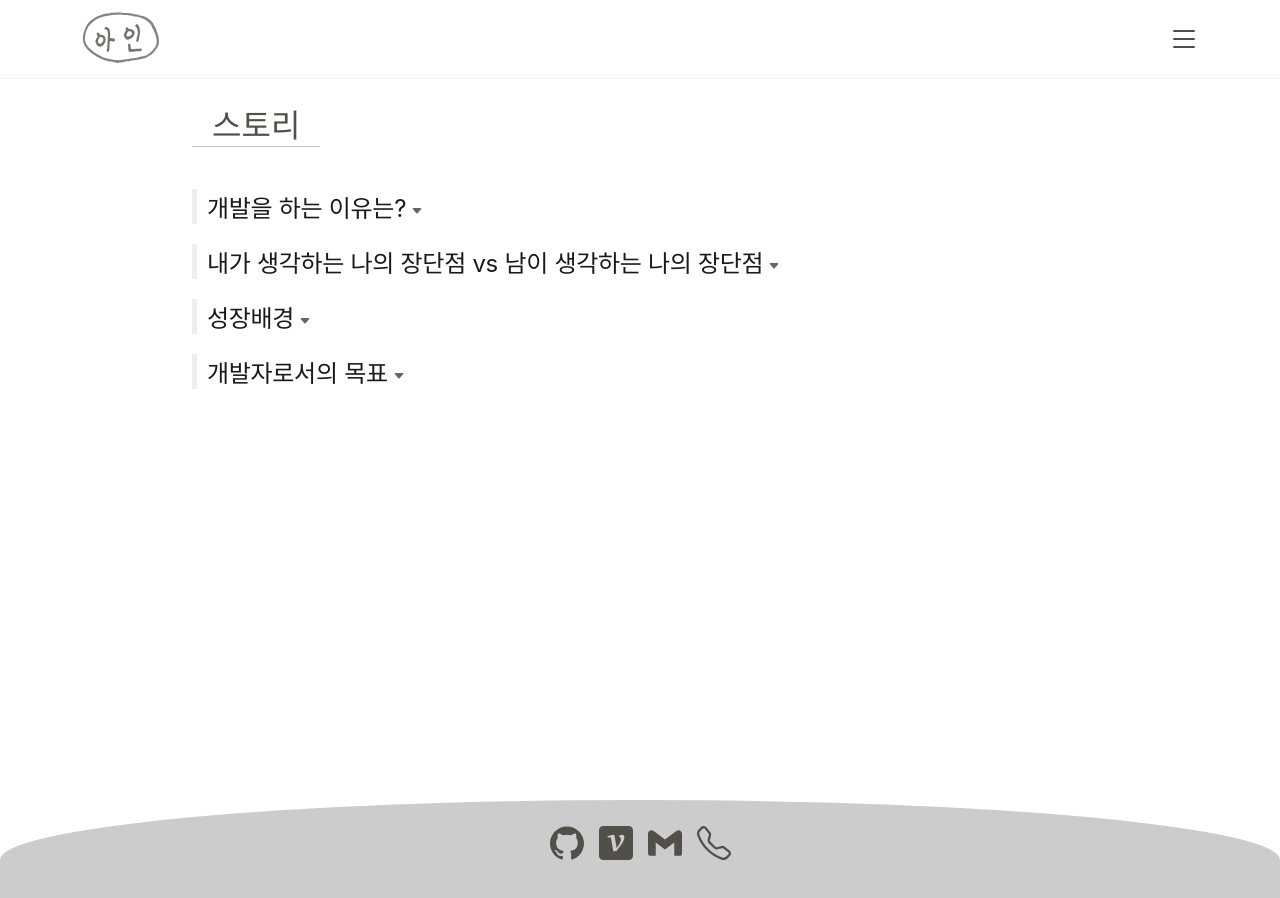
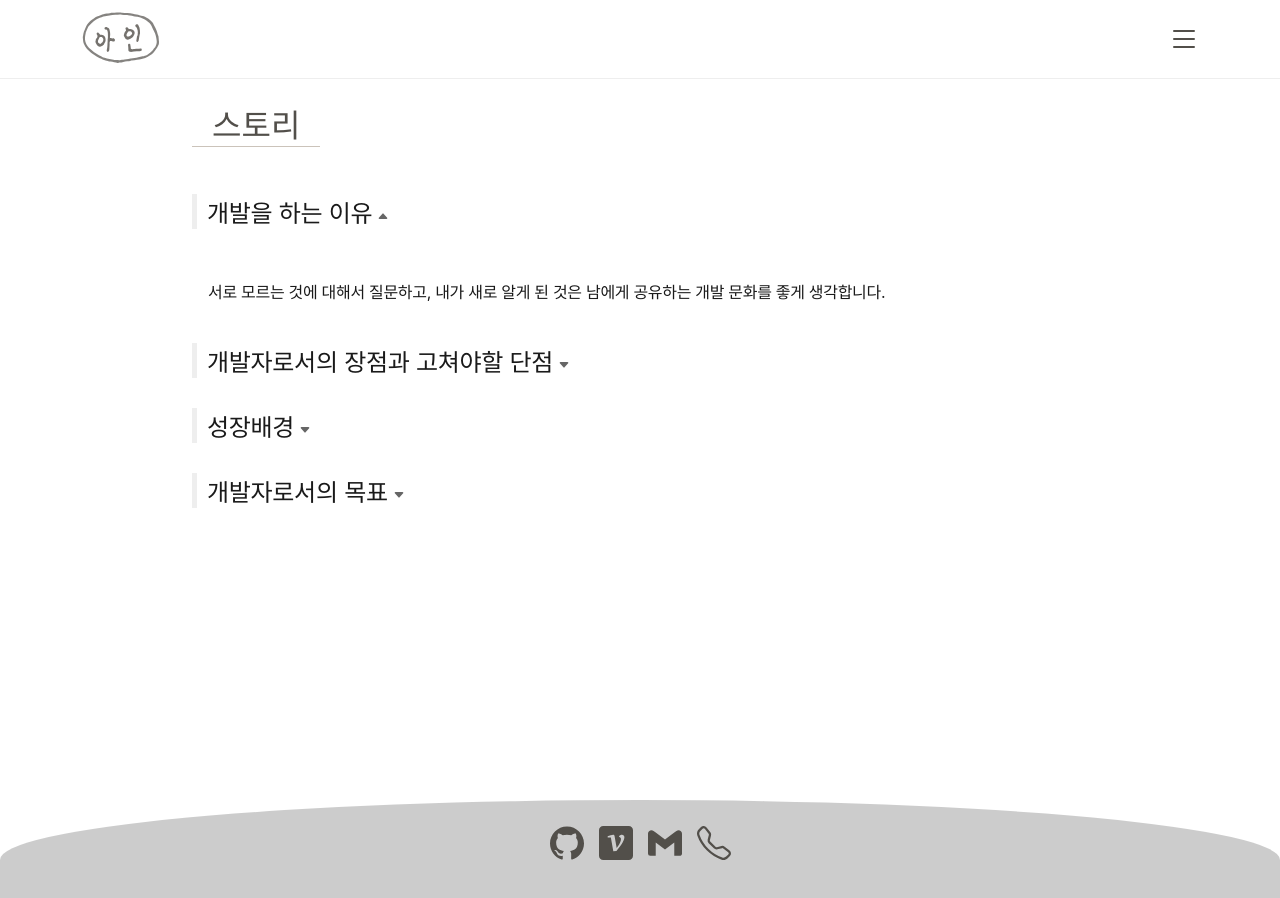
Before and after one commit to 04ian80/my-portfolio, a React (Create React App) app: page /mystory in a window 1280 px wide. Shown: the top 898 px of the page. Built offline with nearby package versions, Linux system fonts and the light colour scheme.

Commit message:
[98] 스토리 첫번째 아코디언 열린 상태 유지
스토리 첫번째 아코디언은 처음 열었을 때 열려있게 하기위해 초기 값을 '0'가 아닌 0으로 설정

Skill 디자인 살짝 변경

story 내용 수정

```diff
--- a/src/components/Mystory.js
+++ b/src/components/Mystory.js
@@ -8,7 +8,7 @@ import { Footer } from './Footer';
 
 export function Mystory() {
   document.title = '스토리 | 종아인의 포트폴리오';
-  const [toggle, setToggle] = useState('0');
+  const [toggle, setToggle] = useState(0);
 
   const handleToggle = (idx) => {
     if (toggle === idx) {
--- a/src/components/Skills.js
+++ b/src/components/Skills.js
@@ -81,9 +81,8 @@ const SkillEach = styled(motion.article)`
 const SkillIcon = styled.div`
   display: flex;
   justify-content: flex-start;
-  align-items: flex-end;
+  align-items: center;
   margin: 0 1rem;
-  padding-bottom: 1rem;
 
   span {
     margin-left: 6px;
@@ -99,7 +98,7 @@ const SkillList = styled.ul`
   padding: 0;
 
   & > * {
-    margin-bottom: 5px;
+    margin-bottom: 12px;
     margin-left: 20px;
     padding-left: 10px;
     border-left: 4px solid #eee;
--- a/src/components/StoryAccordion.js
+++ b/src/components/StoryAccordion.js
@@ -36,7 +36,7 @@ export const StoryAccordion = ({ d, onToggle, active }) => {
 const StoryEachList = styled.li`
   display: inline-block;
   color: ${palette.fontColor};
-  margin: 10px 0;
+  margin: 15px 0;
   letter-spacing: -0.3px;
 `;
 
--- a/src/data/StoryData.js
+++ b/src/data/StoryData.js
@@ -1,40 +1,24 @@
 export const StoryData = [
   {
     id: 1,
-    list: '개발을 하는 이유는?',
+    list: '개발을 하는 이유',
     story:
-      ' 한 문장으로 말하자면, "너무 잘 맞아서 개발하고 있습니다".' +
-      '\n 개발은 이제 저의 인생에 있어서 정말 큰 부분을 차지하고 있습니다.' +
-      ' 저의 전공밖에는 길이 없다는 부정적인 생각이 송두리째 바뀌게 된 것이 바로 프론트엔드 개발자가 되기로 마음을 먹은 후이기 때문입니다.' +
-      '\n\n 가장 좋아하는 부분은 개발자만 가지고 있는 문화입니다. 서로 모르는 것에 대해서 질문하고, 내가 새로 알게 된 것은 남들도 알았으면 해서 공유하는 그런 문화가 굉장히 건강하다고 생각합니다. 또한, 협업을 중요시하는 직무로써 따로 노는 게 아닌 다 같이 문제를 해결해 나가야 하는 것이 다른 직무와의 큰 차이점이라고 봅니다.',
+      '' +
+      '\n\n서로 모르는 것에 대해서 질문하고, 내가 새로 알게 된 것은 남에게 공유하는 개발 문화를 좋게 생각합니다.',
   },
   {
     id: 2,
-    list: '내가 생각하는 나의 장단점 vs 남이 생각하는 나의 장단점',
-    story:
-      ' 약속에 철저합니다.' +
-      '\n 시간 약속은 기본이며, 저의 입에서 나온 말들에 중대한 책임을 지고 어기지 않습니다.' +
-      ' 이러한 점은 협업을 할 때에도 상대방에게 신뢰를 주기 때문에 저의 장점이라고 생각합니다.' +
-      '\n 저의 단점은 집중력이 자주 흐트러진다는 점입니다. 주변에 핸드폰과 같은 흥미로운 요소들이 있으면 그쪽으로 시선이 쏠리게 됩니다.' +
-      ' 이러한 안 좋은 습관을 없애기 위해 책상 위에 노트북과 마우스만 놓거나, 집중력을 흩트릴 만한 요소가 없는 카페에 가서 공부하는 등 집중을 할 수 있는 환경을 만듭니다.' +
-      '\n\n 남에게서 자주 듣는 저의 장점은 임무가 하나 주어지면 끝까지 잡고 마음에 드는 결과가 나올 때까지 놓지 않는다는 점입니다.' +
-      '\n 제가 도출해낸 결과는 결국 본인이 얼마나 열심히 했는지, 얼마나 성의있게 임했는지 보여주는 결정체이기 때문에 남에게 보여줘야 하는 결과라면 피해가 가지않게 더 열심히 임하기 때문에 이러한 장점을 듣게 된 것 같습니다.' +
-      '\n 반대로, 너무 신경을 쓰지 않아도 되는 곳에 많은 에너지를 쏟는다는 것이 남들이 말하는 단점입니다. 이 점은 저 자신도 인지하고 있는 점이며, 대충 만들어서 눈엣가시를 만드는 것보다 그래도 마음에는 들게 만들어야 한다는 생각 때문에 생긴 단점 같습니다.' +
-      ' 신경을 덜 써도 되는 작업에는 시간을 낭비하지 말자는 생각을 가지고 신속하게 처리하려고 노력하는 중입니다.',
+    list: '개발자로서의 장점과 고쳐야할 단점',
+    story: '',
   },
   {
     id: 3,
     list: '성장배경',
-    story:
-      ' 어린 시절, 좋은 학업 성적을 강요하기보다는 좋아하는 것을 하면서 자랄 수 있는 환경을 부모님께서 만들어 주신 덕분에 평범하게 살아왔습니다.' +
-      ' 그러다가 초등학교 고학년부터 다른 언어를 써야 했던 새로운 환경에 놓이는 상황이 총 세 번 생기게 됩니다. 이때 깨달은 것은 바로 "사람은 주어진 환경에 맞춰 적응하는 동물"이라는 것입니다.' +
-      '\n\n 이 세 번의 과정들로 얻은 것이 있다면, 새로운 것을 두려워하지 않고 오히려 즐기게 되었다는 것입니다.' +
-      '\n 또, 학창 시절 그런 새로운 상황에 놓이면서 도움을 받을 때가 많았습니다. 도움을 받는다는 게 처음에는 괜찮았지만 갈수록 도움을 "받기보다는" 도움을 "주고 싶다"라는 마음이 커졌고, 남에게 저의 도움이 닿을 때의 뿌듯함이 좋았습니다. 그래서 지금까지도 남에게 도움이 되는 것은 행운이라고 생각합니다.',
+    story: '',
   },
   {
     id: 4,
     list: '개발자로서의 목표',
-    story:
-      '"성장배경"에서 언급했던 "도움이 되는 사람"이 되는 것에 이어서 "함께 의논할 가치가 있는 사람"이 되고 싶습니다. "필요할 때 찾는 사람"보다는 함께 의논해서 이상적인 답을 찾아갈 수 있도록 도와주는 사람이 되는 것은 저에게 있어서 최대의 성취라고 할 수 있을 것 같습니다.',
+    story: '',
   },
 ];
```
Also changed, not shown: package.json (+6 -2 lines), 2 other files (tests, documents, lock files or other folders).
